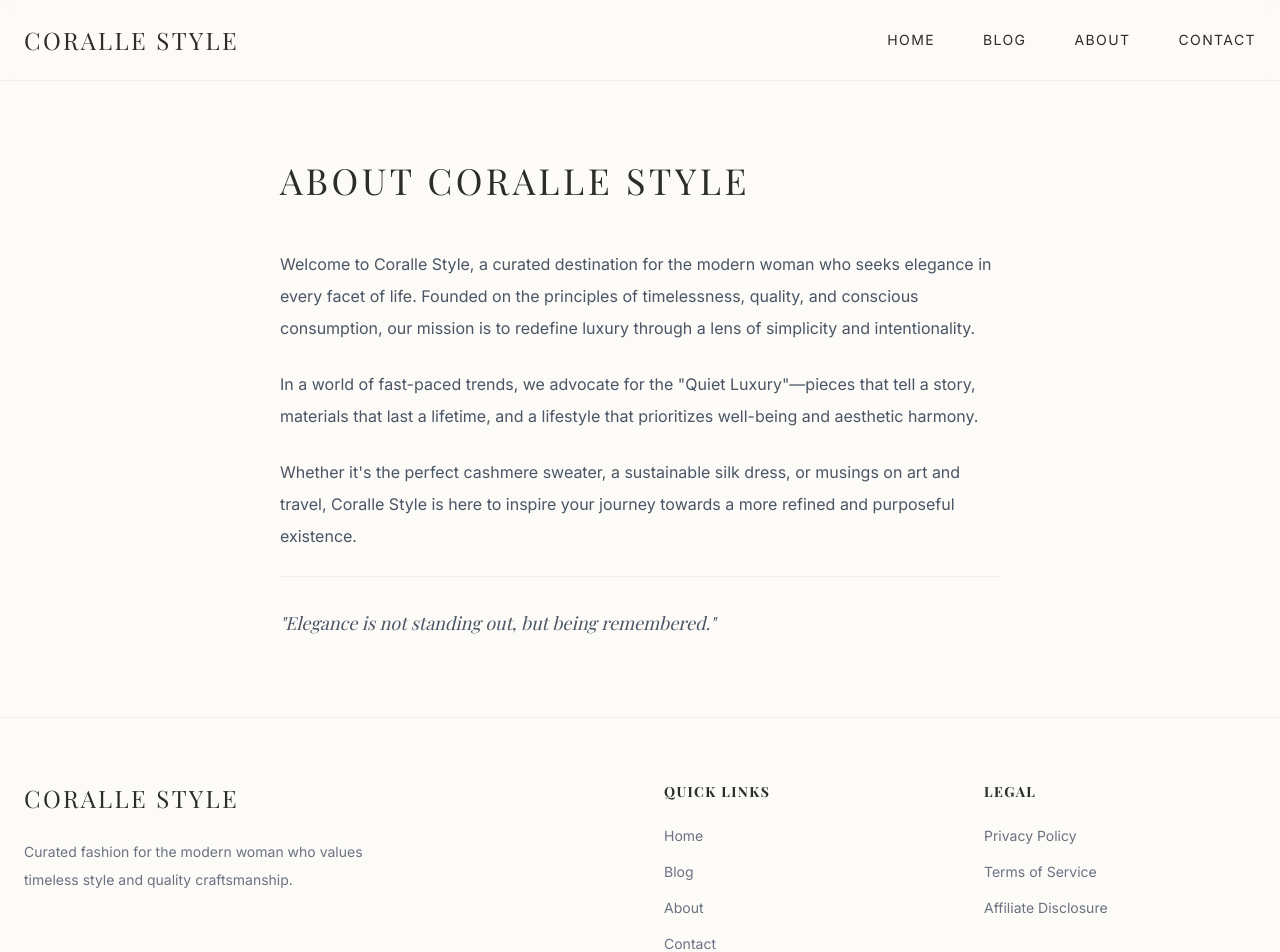
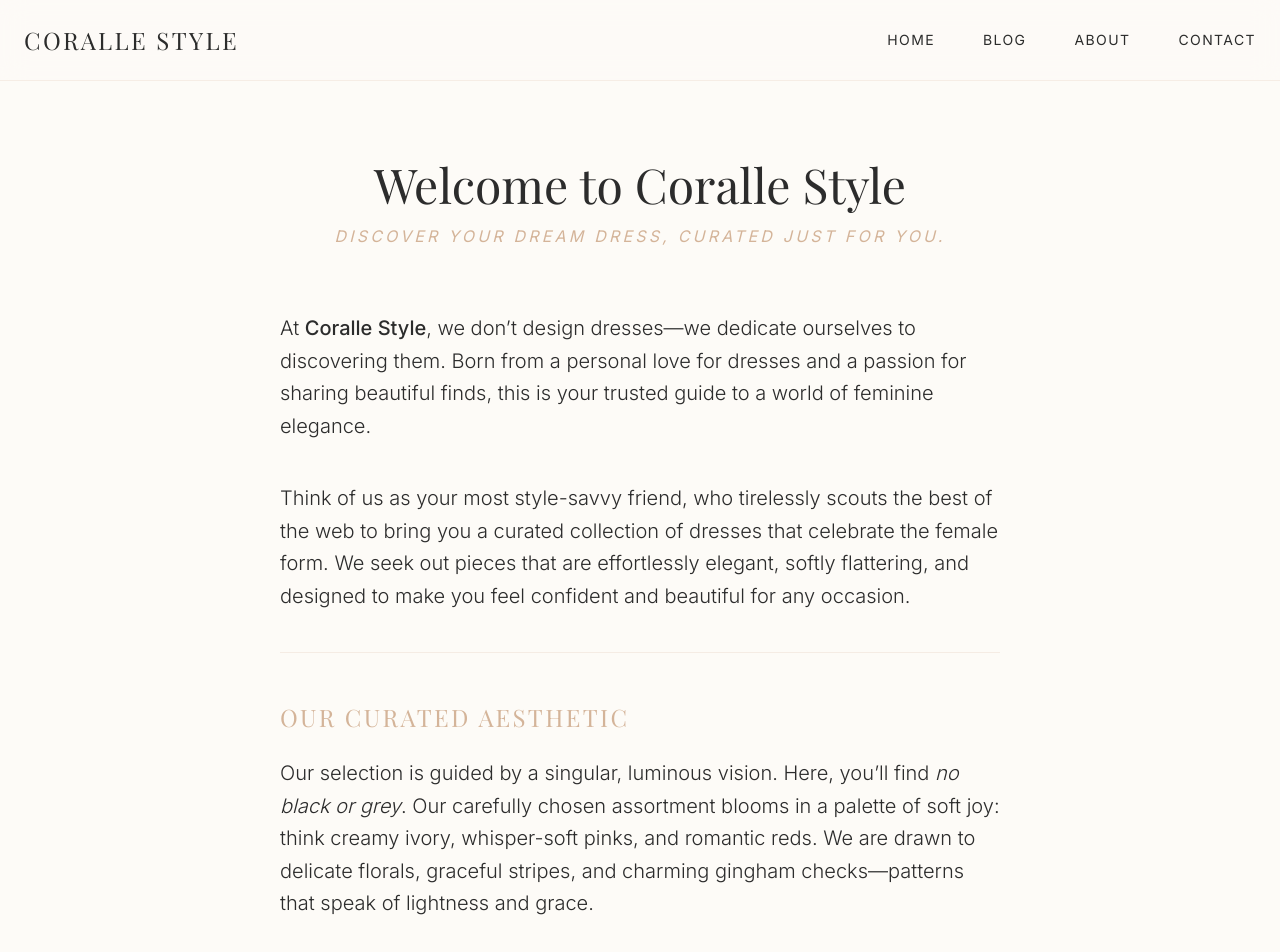
Before and after one commit to hemiao206-boop/accio-website-project, a Next.js app: page /about in a window 1280 px wide. Shown: the top 952 px of the page. Built offline with nearby package versions, Linux system fonts and the light colour scheme; a web font is replaced by a local one.

Commit message:
Update About page with user's curated mission statement

```diff
--- a/src/app/about/page.tsx
+++ b/src/app/about/page.tsx
@@ -3,29 +3,65 @@ import Footer from '@/components/Footer';
 
 export default function AboutPage() {
   return (
-    <main className="min-h-screen bg-background">
+    <main className="min-h-screen bg-background text-foreground">
       <Navbar />
-      <div className="max-w-3xl mx-auto px-6 pt-40 pb-20">
-        <h1 className="text-4xl font-serif tracking-widest uppercase mb-12">About Coralle Style</h1>
-        <div className="prose prose-sm max-w-none text-gray-600 leading-loose space-y-6">
-          <p>
-            Welcome to Coralle Style, a curated destination for the modern woman who seeks elegance in every facet of life.
-            Founded on the principles of timelessness, quality, and conscious consumption, our mission is to redefine luxury
-            through a lens of simplicity and intentionality.
+
+      <div className="max-w-3xl mx-auto px-6 pt-40 pb-24">
+        <header className="mb-16 text-center animate-fade-in">
+          <h1 className="text-4xl md:text-5xl font-serif mb-4">Welcome to Coralle Style</h1>
+          <p className="text-accent uppercase tracking-[0.2em] text-sm md:text-base italic">
+            Discover Your Dream Dress, Curated Just for You.
           </p>
-          <p>
-            In a world of fast-paced trends, we advocate for the "Quiet Luxury"—pieces that tell a story, materials that
-            last a lifetime, and a lifestyle that prioritizes well-being and aesthetic harmony.
+        </header>
+
+        <section className="space-y-10 leading-relaxed text-lg md:text-xl font-light">
+          <p className="animate-fade-in delay-100">
+            At <span className="font-medium">Coralle Style</span>, we don’t design dresses—we dedicate ourselves to discovering them.
+            Born from a personal love for dresses and a passion for sharing beautiful finds, this is your trusted guide
+            to a world of feminine elegance.
           </p>
-          <p>
-            Whether it's the perfect cashmere sweater, a sustainable silk dress, or musings on art and travel,
-            Coralle Style is here to inspire your journey towards a more refined and purposeful existence.
+
+          <p className="animate-fade-in delay-200">
+            Think of us as your most style-savvy friend, who tirelessly scouts the best of the web to bring you
+            a curated collection of dresses that celebrate the female form. We seek out pieces that are effortlessly elegant,
+            softly flattering, and designed to make you feel confident and beautiful for any occasion.
           </p>
-          <div className="pt-8 border-t border-accent/20">
-            <p className="font-serif italic text-lg">"Elegance is not standing out, but being remembered."</p>
+
+          <div className="py-12 border-y border-accent/20 animate-fade-in delay-300">
+            <h2 className="text-2xl font-serif mb-6 uppercase tracking-widest text-accent">Our Curated Aesthetic</h2>
+            <p>
+              Our selection is guided by a singular, luminous vision. Here, you’ll find <span className="italic">no black or grey</span>.
+              Our carefully chosen assortment blooms in a palette of soft joy: think creamy ivory, whisper-soft pinks,
+              and romantic reds. We are drawn to delicate florals, graceful stripes, and charming gingham checks—patterns
+              that speak of lightness and grace.
+            </p>
           </div>
-        </div>
+
+          <div className="animate-fade-in delay-400">
+            <h2 className="text-2xl font-serif mb-6 uppercase tracking-widest text-accent">Why Coralle Style?</h2>
+            <p className="mb-6">
+              In a sea of endless options, we save you time and elevate your search. Every dress featured here is more
+              than just a product; it’s a recommendation from a like-minded enthusiast. We connect you directly
+              to a variety of wonderful brands that share our appreciation for timeless, feminine design.
+            </p>
+            <p>
+              Our vision is simple: to find those who, like us, believe that style should be luminous, joyful, and deeply personal.
+              If you’ve ever wished for a personal shopper who shares your love for light, elegant dresses,
+              you’ve found your community.
+            </p>
+          </div>
+
+          <footer className="pt-10 text-center animate-fade-in delay-500">
+            <p className="mb-8 font-serif italic text-2xl text-accent">
+              Explore our latest edits, find inspiration, and discover the perfect dress that feels like it was chosen just for you.
+            </p>
+            <p className="uppercase tracking-[0.3em] text-sm font-medium">
+              Welcome to Coralle Style—where curation meets passion.
+            </p>
+          </footer>
+        </section>
       </div>
+
       <Footer />
     </main>
   );
```
